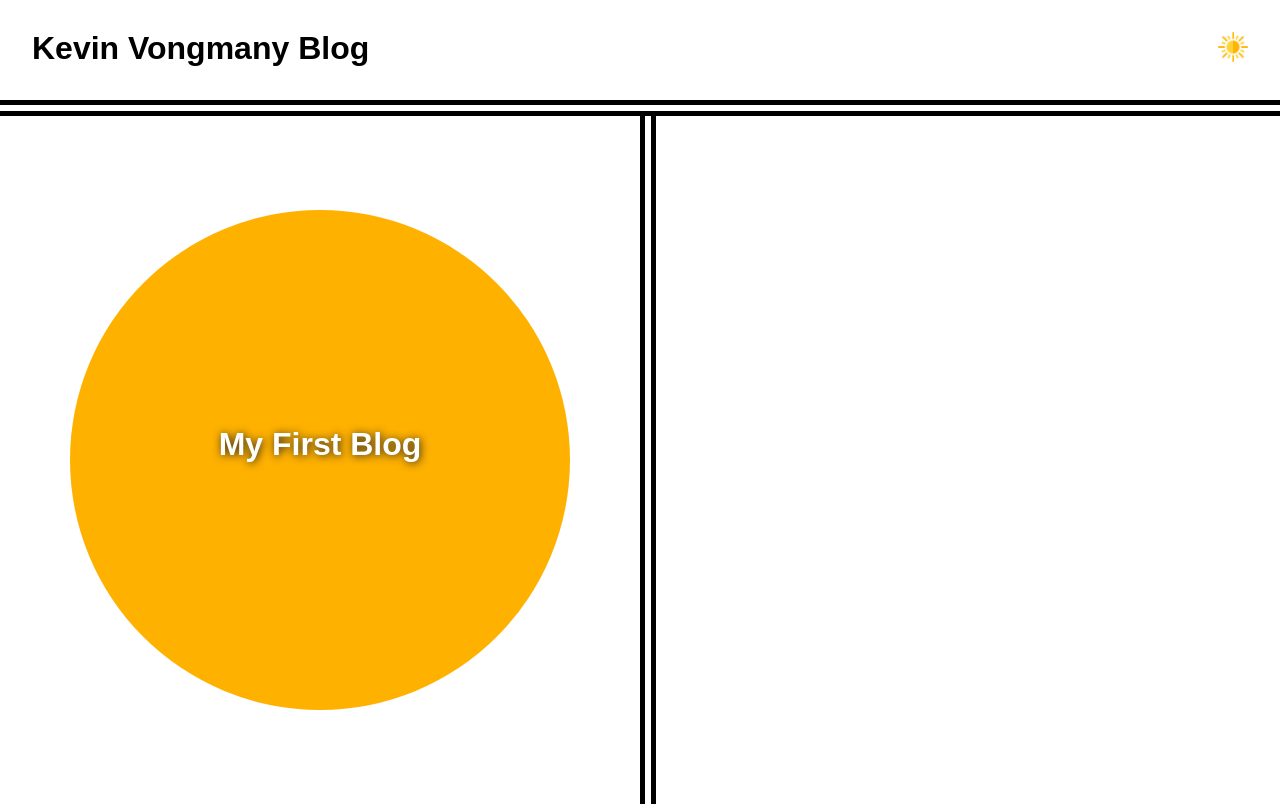
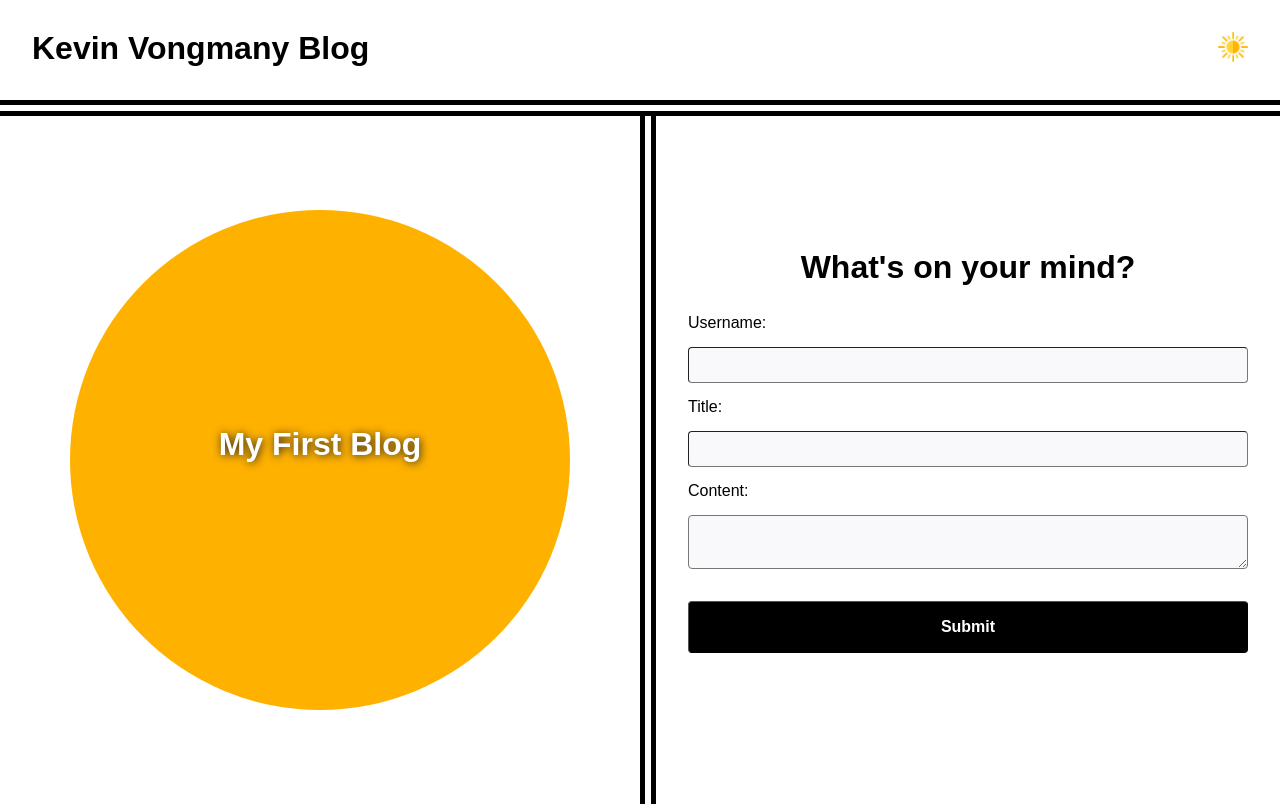
Before and after one commit to kevinvongmany/personal-blog-page, a plain HTML site: page index.html in a window 1280 px wide. Drawn offline with Linux system fonts and the light colour scheme.

Commit message:
Added the required form elements

```diff
--- a/index.html
+++ b/index.html
@@ -31,6 +31,16 @@
       </div>
     </section>
     <section>
+      <h2>What's on your mind?</h2>
+      <form>
+        <label for="username">Username:</label>
+        <input type="text" id="username" name="username" required />
+        <label for="title">Title:</label>
+        <input type="text" id="title" name="title" required />
+        <label for="content">Content:</label>
+        <textarea id="content" name="content" required></textarea>
+        <input type="submit"></input>
+      </form>
 
     </section>
    </main>
```
